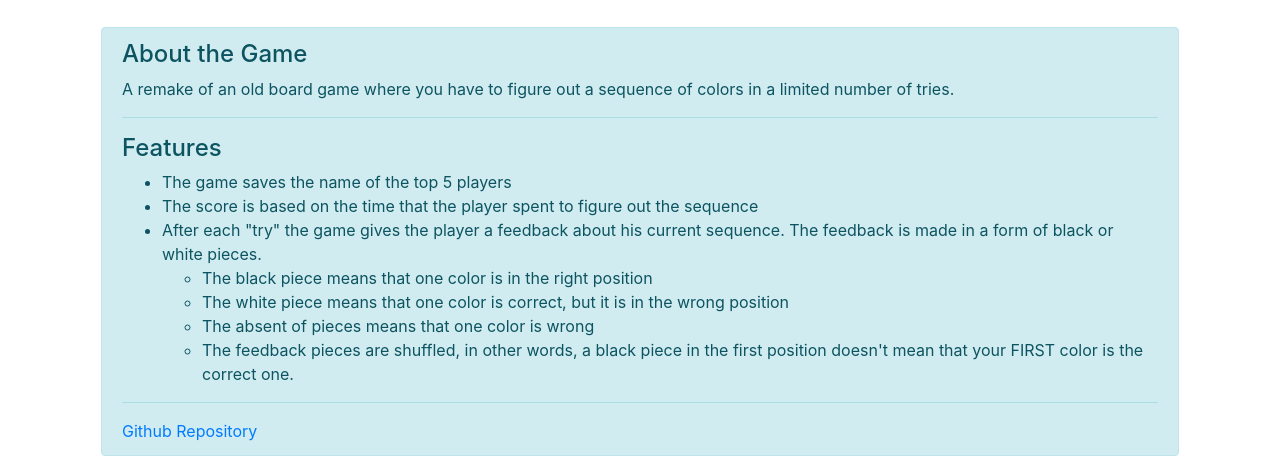
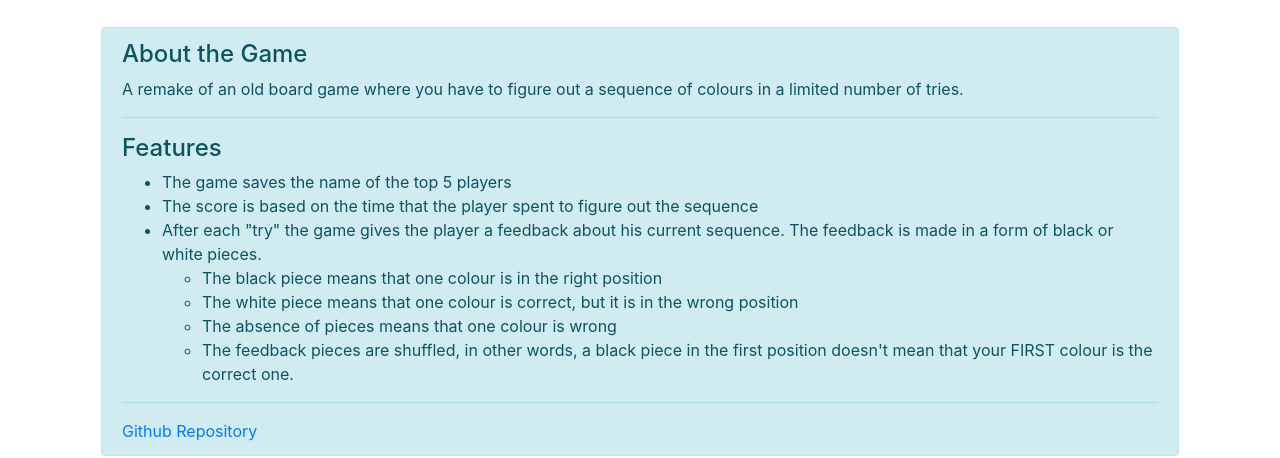
Before and after one commit to maylc/web-site, a plain HTML site: page index.html in a window 1280 px wide. Shown: the part 2617-3075 px from the top of the page. Drawn offline with nearby package versions, Linux system fonts and the light colour scheme.

Commit message:
Changes on the game description

```diff
--- a/index.html
+++ b/index.html
@@ -185,7 +185,7 @@
 
               <div class="alert alert-info text-left app-desc" role="alert">
                 <h4 class="alert-heading">About the Game</h4>
-                <p>A remake of an old board game where you have to figure out a sequence of colors in a limited number of tries.</p>
+                <p>A remake of an old board game where you have to figure out a sequence of colours in a limited number of tries.</p>
                 <hr/>
                 <h4 class="alert-heading">Features</h4>
                 <ul>
@@ -193,10 +193,10 @@
                   <li>The score is based on the time that the player spent to figure out the sequence</li>
                   <li>After each "try" the game gives the player a feedback about his current sequence. The feedback is made in a form of black or white pieces.</li>
                     <ul>
-                      <li>The black piece means that one color is in the right position</li>
-                      <li>The white piece means that one color is correct, but it is in the wrong position</li>
-                      <li>The absent of pieces means that one color is wrong</li>
-                      <li>The feedback pieces are shuffled, in other words, a black piece in the first position doesn't mean that your FIRST color is the correct one.</li>
+                      <li>The black piece means that one colour is in the right position</li>
+                      <li>The white piece means that one colour is correct, but it is in the wrong position</li>
+                      <li>The absence of pieces means that one colour is wrong</li>
+                      <li>The feedback pieces are shuffled, in other words, a black piece in the first position doesn't mean that your FIRST colour is the correct one.</li>
                     </ul>
                 </ul>
                 <hr />
```
